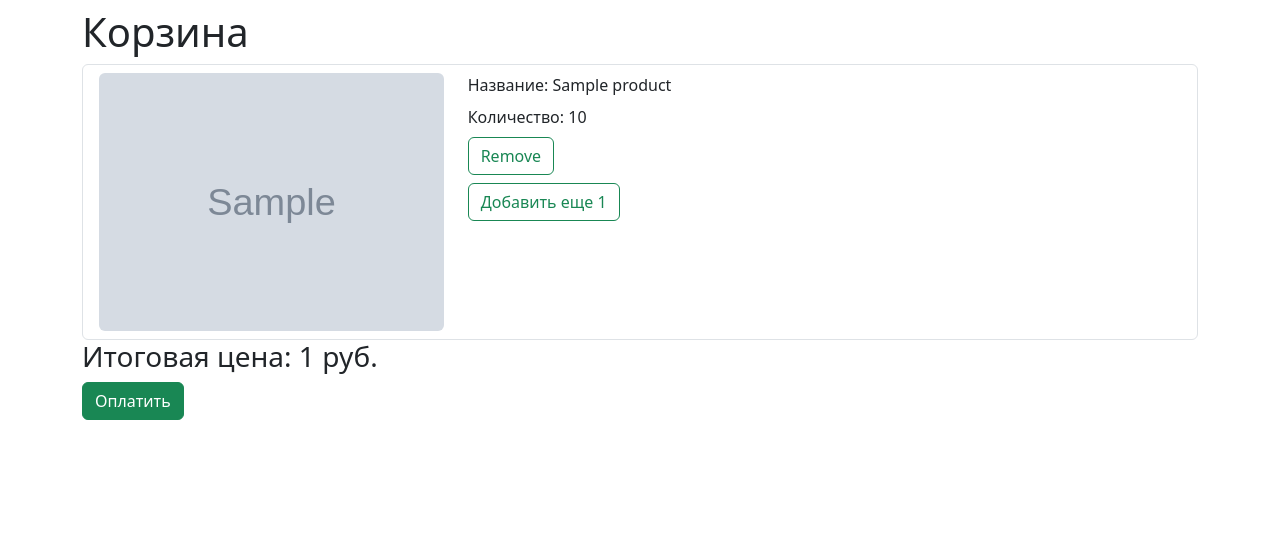
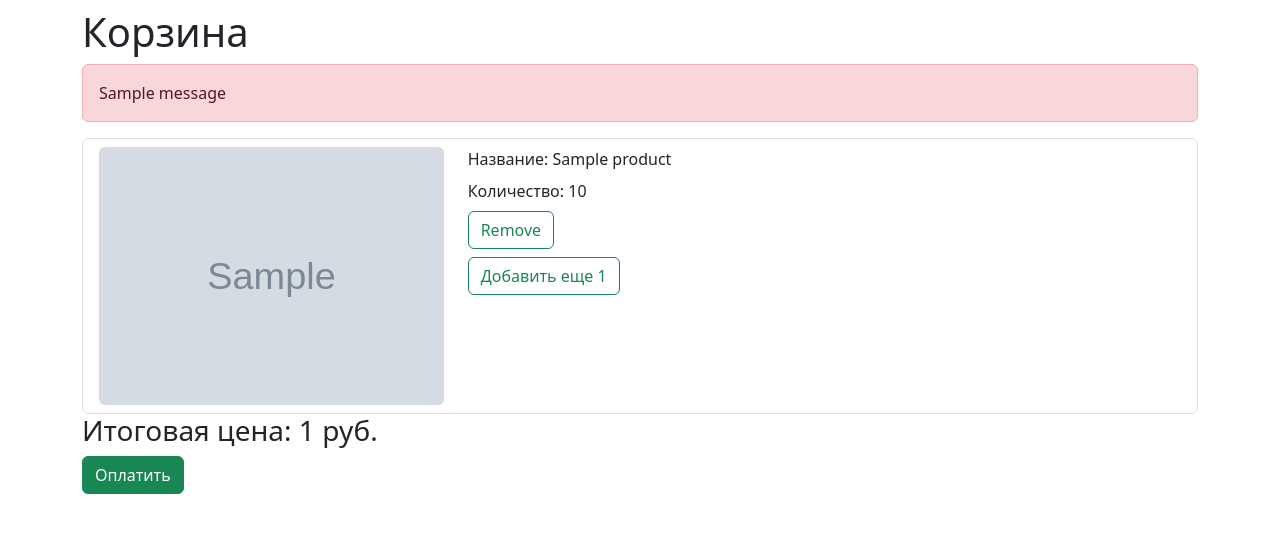
Before and after one commit to zxdmimfort/dead-shop, a Django app: template app/apps/cart/templates/cart/cart_detail.html in a window 1280 px wide. Shown: the part 74-607 px from the top of the page. Run offline with Django 5.2, Linux system fonts and the light colour scheme; the template is opened without the code that fills it: most values are stand-ins (such as "Sample title", 1, 10 or a date in 2020); grey boxes marked "Sample" are stand-in pictures; one stand-in notice (Sample message) is shown.

Commit message:
Сделал проверку на пустую корзину и сообщение о недостатке товаров

```diff
--- a/app/apps/cart/templates/cart/cart_detail.html
+++ b/app/apps/cart/templates/cart/cart_detail.html
@@ -1,6 +1,15 @@
 {% extends 'base.html' %}
 {% block content %}
 <h1>Корзина</h1>
+
+{% if messages %}
+<div class="alert alert-danger" role="alert">
+    {% for message in messages %}
+        {{ message }}
+    {% endfor %}
+</div>
+{% endif %}
+
 <div class="list-group">
 	{% for item in cart_items %}
 	<div class="list-group-item">
@@ -27,5 +36,9 @@
 	{% endfor %}
 </div>
 <h3>Итоговая цена: {{ total_price }} руб.</h3>
-<a class="btn btn-success" href="{% url 'order:create_order' %}">Оплатить</a>
+<form action="{% url 'order:create_order' %}" method="post">
+    {% csrf_token %}
+    <button class="btn btn-success" type="submit" {% if not cart_items %}disabled{% endif %}>Оплатить</button>
+</form>
+
 {% endblock %}
```
Also changed, not shown: app/apps/order/views.py (+2 -7 lines).
